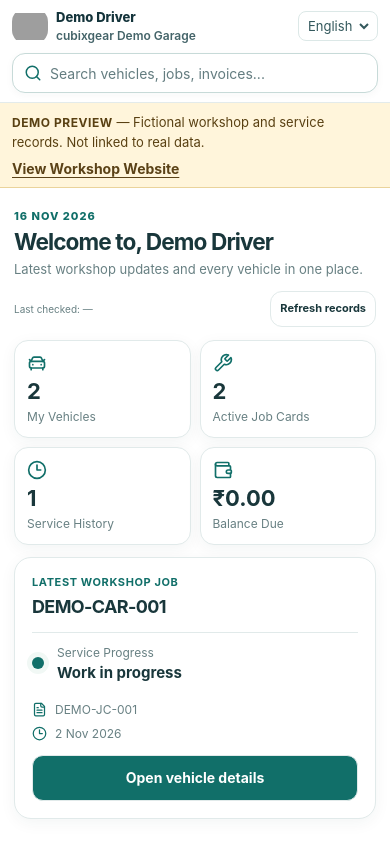
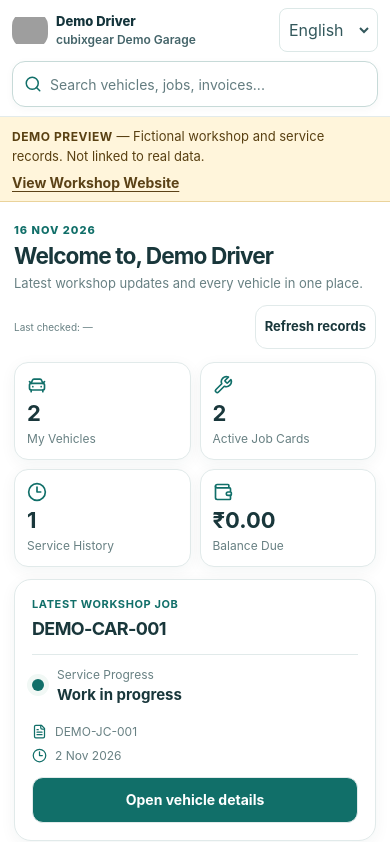
Before and after one commit to amnas-cubixmet/cubegears-customers-website, a Next.js app: page /demo/portal in a window 390 px wide. Shown: the top 842 px of the page. Built offline with nearby package versions, Linux system fonts and the light colour scheme; grey boxes are pictures that could not be loaded.

Commit message:
Improve mobile customer portal layouts

```diff
--- a/src/portalSearch.css
+++ b/src/portalSearch.css
@@ -121,15 +121,16 @@
     overflow-wrap:anywhere;font-size:13px;line-height:1.25
   }
   .portal-has-search .nav-actions .lang{
-    flex:none;min-height:30px;padding:2px 5px;border-radius:8px
+    flex:none;min-height:44px;padding:0 5px;border-radius:8px
   }
-  .portal-has-search .nav-actions .lang select{max-width:68px;font-size:13px}
+  .portal-has-search .nav-actions .lang select{min-height:42px;max-width:94px;font-size:16px}
   .portal-has-search .nav-actions .logout{
-    width:30px;min-width:30px;min-height:30px;padding:0;border-radius:8px
+    width:44px;min-width:44px;min-height:44px;padding:0;border-radius:8px
   }
   .portal-has-search .nav-actions .lang svg{display:none}
-  .portal-global-search-input-row{height:40px;gap:8px;padding-inline:11px}
-  .portal-global-search-input-row input{height:36px}
+  .portal-global-search-input-row{min-height:46px;gap:8px;padding-inline:11px 0}
+  .portal-global-search-input-row input{min-height:44px;font-size:16px}
+  .portal-global-search-clear{width:44px;height:44px;flex-basis:44px}
   .portal-global-search-input-row input::placeholder{font-size:14px}
   .portal-global-search-dropdown{top:calc(100% + 7px)}
   .portal-global-search-result{gap:8px;padding:9px 8px}
@@ -150,3 +151,6 @@
   }
   .portal-has-search .portal-global-search{grid-column:1/-1;grid-row:2}
 }
+@media(max-height:480px) and (pointer:coarse){
+  .portal-global-search-dropdown{max-height:45dvh}
+}
--- a/src/referenceDashboard.css
+++ b/src/referenceDashboard.css
@@ -114,7 +114,7 @@ body:has(.ref-dashboard) .nav-actions .logout{background:#fff;border-color:#dce8
 .ref-dashboard .vehicle .feature-icon{width:44px;height:44px;border-radius:12px;background:var(--portal-brand-soft);color:var(--portal-brand)}
 .ref-dashboard .vehicle strong{color:var(--portal-text-primary);font-size:15px}
 .ref-dashboard .vehicle span{color:var(--portal-text-secondary);font-size:12px}
-.ref-vehicle-tab-panel > .surface{min-width:0;padding:var(--ui-card-padding);border-radius:var(--ui-card-radius);border:1px solid var(--portal-border);background:#fff;box-shadow:var(--portal-shadow)}
+.ref-vehicle-tab-panel > .surface{min-width:0;overflow-wrap:anywhere;padding:var(--ui-card-padding);border-radius:var(--ui-card-radius);border:1px solid var(--portal-border);background:#fff;box-shadow:var(--portal-shadow)}
 .ref-vehicle-tab-panel .surface .contacts{margin-top:20px}
 @media(min-width:901px){
   .ref-vehicle-tab-panel .published-inspection-grid{grid-template-columns:repeat(4,minmax(0,1fr))}
@@ -201,7 +201,7 @@ body:has(.ref-dashboard) .nav-actions .logout{background:#fff;border-color:#dce8
  .ref-dashboard .welcome p{font-size:13px;line-height:1.45}
  .ref-dashboard .portal-refresh{justify-content:space-between;gap:8px;margin:0 0 13px}
  .ref-dashboard .portal-refresh>span{flex:1 1 110px;font-size:10px;line-height:1.4}
- .ref-dashboard .portal-refresh .btn{min-height:36px;padding:6px 9px;font-size:11px}
+ .ref-dashboard .portal-refresh .btn{min-height:44px;padding:6px 9px;font-size:13px}
  .ref-dashboard .portal-refresh .btn svg{width:14px;height:14px}
  .ref-dashboard-overview{gap:12px}
  .ref-dashboard-rail{grid-template-columns:minmax(0,1fr)}
@@ -272,7 +272,7 @@ body:has(.ref-dashboard) .nav-actions .logout{background:#fff;border-color:#dce8
     z-index: 12;
     inset: auto 0 0;
     display: grid;
-    grid-template-columns: repeat(5, minmax(0, 1fr));
+    grid-template-columns: repeat(5, minmax(44px, auto));
     gap: 2px;
     margin: 0;
     padding: 6px 5px calc(6px + env(safe-area-inset-bottom));
@@ -315,6 +315,6 @@ body:has(.ref-dashboard) .nav-actions .logout{background:#fff;border-color:#dce8
   .portal-document-actions .btn { min-height: 48px; }
 
   .ref-vehicle-tabs-content, .ref-dashboard #vehicles {
-    scroll-margin-top: 150px;
+    scroll-margin-top: 12px;
   }
 }
--- a/src/styles.css
+++ b/src/styles.css
@@ -7,7 +7,7 @@
   --ui-button-radius: 10px;
   --ui-card-shadow: 0 4px 16px rgb(20 52 59 / 5%);
   font-family:Inter,system-ui,-apple-system,"Segoe UI",Arial,sans-serif;color:#14343b;background:#f5f8f7;font-synthesis:none;text-rendering:optimizeLegibility}
-*{box-sizing:border-box}body{margin:0;min-width:320px}button,select{font:inherit}button{cursor:pointer}a{text-decoration:none;color:inherit}h1,h2,h3,p{margin:0}h1,h2,h3{letter-spacing:-.035em}h1{line-height:1.14}p{line-height:1.65}
+*{box-sizing:border-box}body{margin:0}button,select{font:inherit}button{cursor:pointer}a{text-decoration:none;color:inherit}h1,h2,h3,p{margin:0}h1,h2,h3{letter-spacing:-.035em}h1{line-height:1.14}p{line-height:1.65}
 .wrap{max-width:1210px;margin:0 auto;padding-left:27px;padding-right:27px}.app{min-height:100vh;display:flex;flex-direction:column}
 .header{background:#ffffffec;border-bottom:1px solid #e3ecea;position:sticky;top:0;z-index:10;backdrop-filter:blur(14px)}
 .nav{height:82px;display:flex;align-items:center;justify-content:space-between;gap:18px}.brand{display:flex;align-items:center;gap:13px;min-width:0}
@@ -472,7 +472,7 @@ button:focus-visible,a:focus-visible,select:focus-visible,input:focus-visible,te
 
 @media (max-width: 680px) {
   .public-home { padding-inline: 14px; }
-  .public-hero .hero-text { padding: 22px 16px; }
+  .public-hero .hero-text { padding: 22px 16px; min-width: 0; overflow-wrap: anywhere; }
   .public-hero h1 { font-size: clamp(24px, 6.5vw, 34px); line-height: 1.2; }
   .public-hero .hero-text > p,
   .public-section-heading p,
@@ -505,3 +505,18 @@ button:focus-visible,a:focus-visible,select:focus-visible,input:focus-visible,te
   .center h1 { font-size: clamp(20px, 5.5vw, 26px); }
   .footer .wrap { padding-block: 12px; }
 }
+
+@media (max-width: 680px), (max-height: 480px) and (pointer: coarse) {
+  .header.portal-has-search { position: relative; }
+  .inspection-photo-lightbox-panel { overflow-y: auto; overscroll-behavior: contain; }
+  .inspection-photo-lightbox-head { flex: none; }
+  .inspection-photo-lightbox-head strong,
+  .inspection-photo-lightbox-caption { overflow-wrap: anywhere; }
+}
+
+@media (max-width: 680px) {
+  .job-top { flex-wrap: wrap; }
+  .job-top > div { min-width: 0; overflow-wrap: anywhere; }
+  .job-top .tag { max-width: 100%; white-space: normal; overflow-wrap: anywhere; }
+  .history { overflow-wrap: anywhere; }
+}
```
